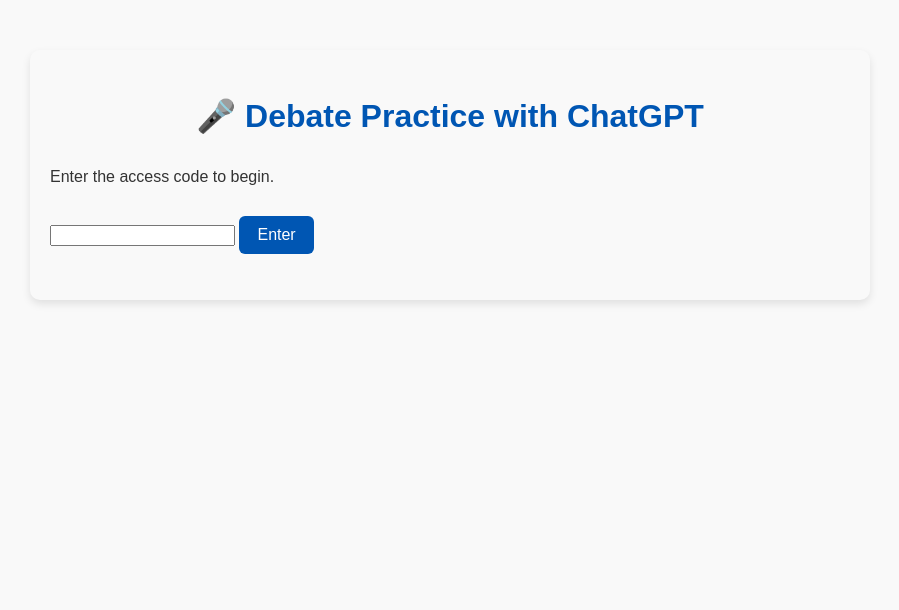
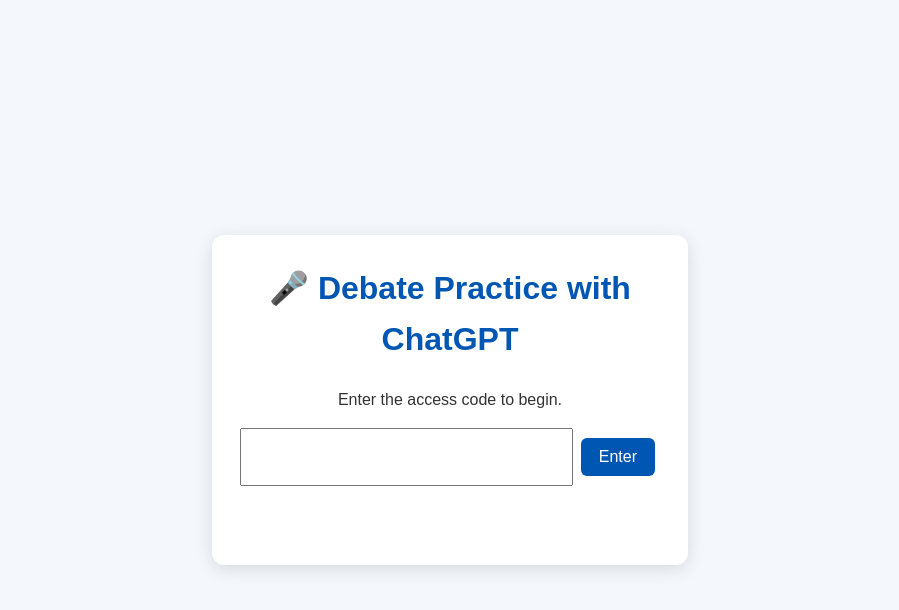
Before and after one commit to Ponta-English-Teacher/debate-chatgpt4, a plain HTML site: page index.html in a window 1280 px wide. Shown: the whole page, without its empty margins (190-1089 px from the left). Drawn offline with Linux system fonts and the light colour scheme.

Commit message:
Add access code protection

```diff
--- a/style.css
+++ b/style.css
@@ -116,3 +116,27 @@ hr {
   background-color: #ccc;
   margin: 30px 0;
 }
+
+.access-screen {
+  position: fixed;
+  inset: 0;
+  display: grid;
+  place-items: center;
+  padding: 20px;
+  background: #f4f7fb;
+  z-index: 10;
+}
+
+.access-card {
+  width: min(420px, 100%);
+  padding: 28px;
+  background: white;
+  border-radius: 12px;
+  box-shadow: 0 4px 18px rgb(0 0 0 / 12%);
+  text-align: center;
+}
+
+.access-card h1 { margin-top: 0; }
+.access-card form { display: flex; gap: 8px; }
+.access-card input { flex: 1; padding: 10px; font-size: 1rem; }
+.access-error { min-height: 1.2em; color: #b00020; }
```
